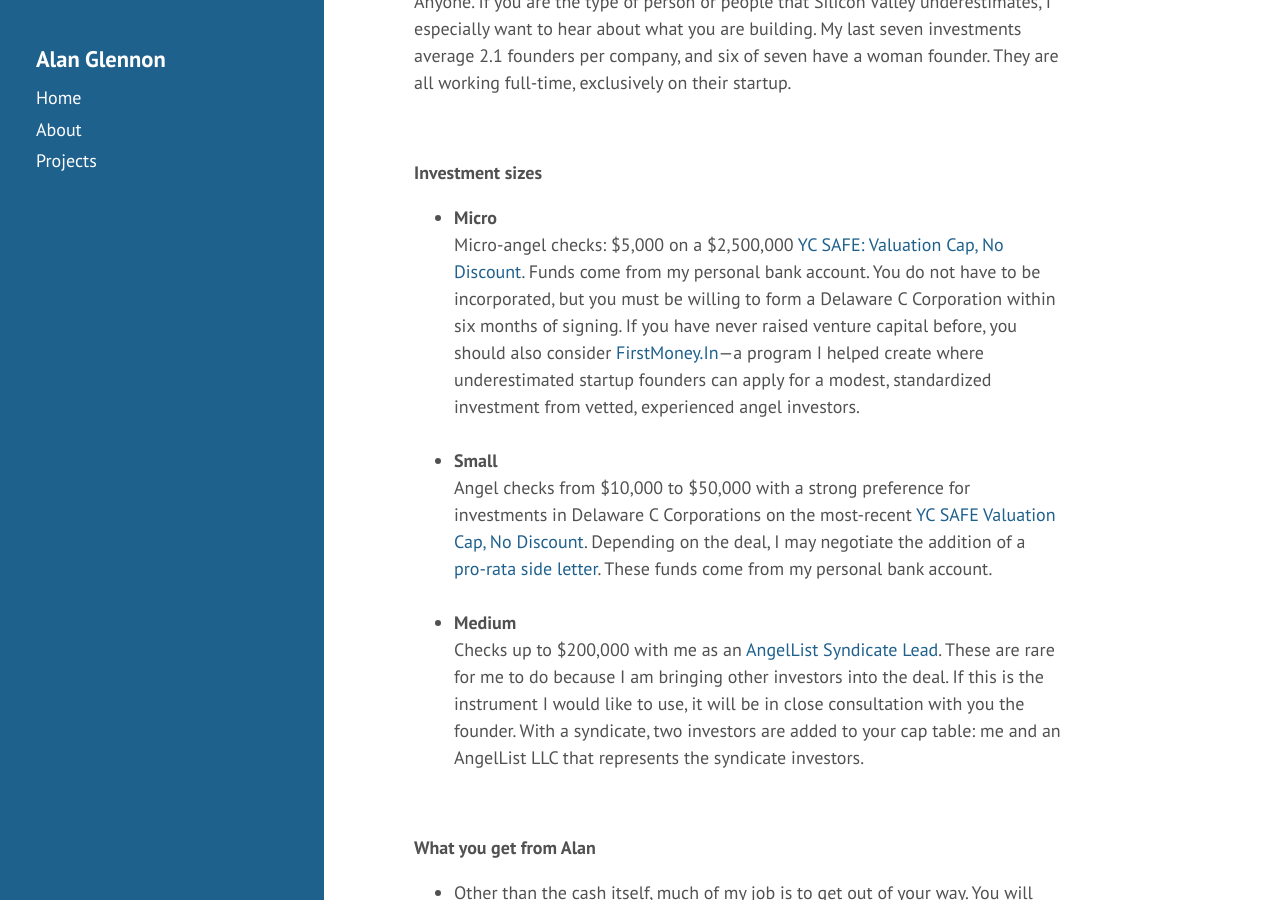
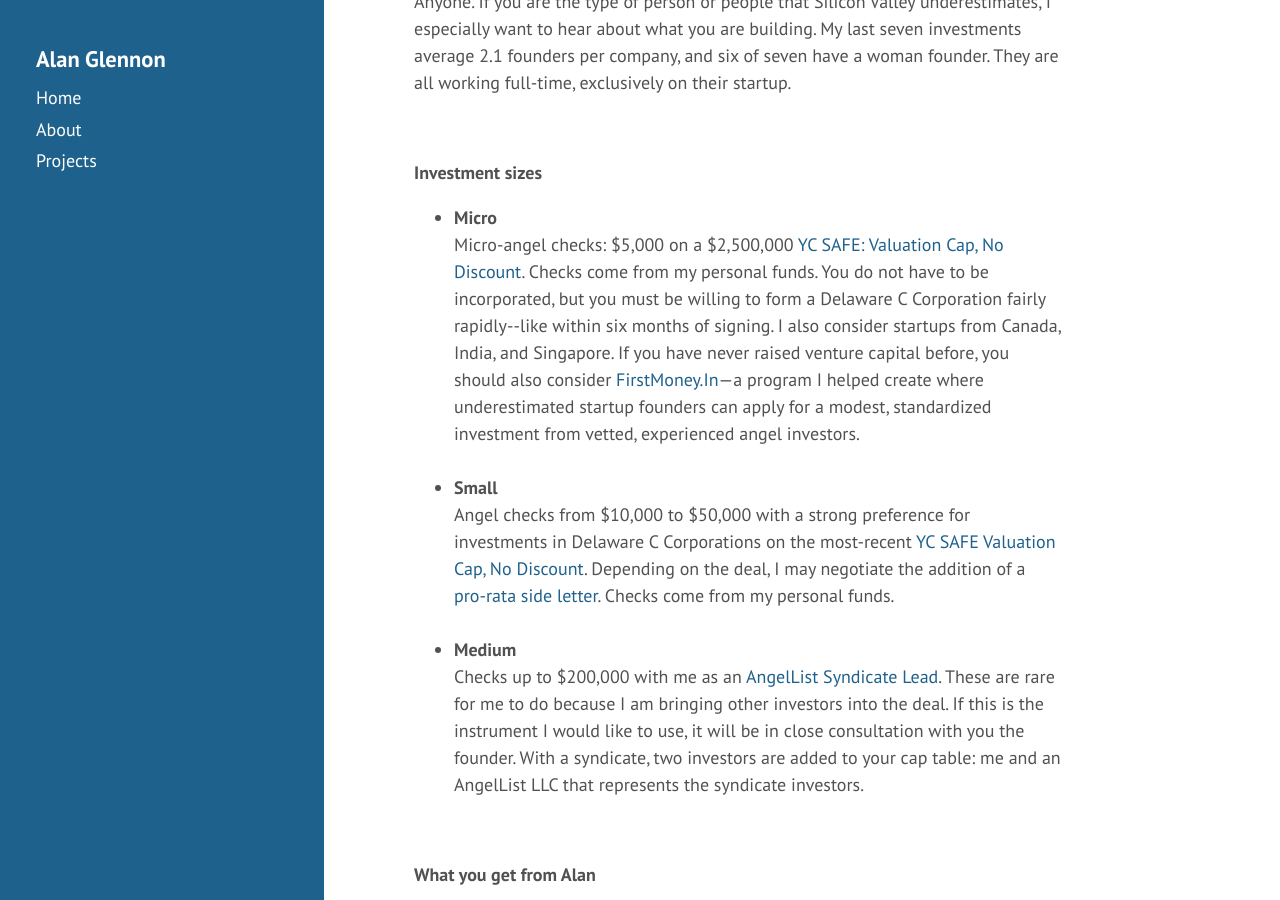
Before and after one commit to glennon/glennon.github.io, a Jekyll site: the page built from _posts/2020-10-15-founders-guide.md, in a window 1280 px wide and 900 px high, scrolled down 1128 px. Built offline with Jekyll 4.4.1, drawn with Linux system fonts in a browser that asks for light colours; some of the changed text lies outside the part shown.

Commit message:
Update 2020-10-15-founders-guide.md

```diff
--- a/_posts/2020-10-15-founders-guide.md
+++ b/_posts/2020-10-15-founders-guide.md
@@ -35,10 +35,10 @@
 <b>Investment sizes</b>
 <ul>
 <li><b>Micro</b><br />
-Micro-angel checks: $5,000 on a $2,500,000 <a href="https://www.ycombinator.com/documents/">YC SAFE: Valuation Cap, No Discount</a>. Funds come from my personal bank account. You do not have to be incorporated, but you must be willing to form a Delaware C Corporation within six months of signing. If you have never raised venture capital before, you should also consider <a href="https://FirstMoney.In">FirstMoney.In</a>—a program I helped create where underestimated startup founders can apply for a modest, standardized investment from vetted, experienced angel investors.</li>
+Micro-angel checks: $5,000 on a $2,500,000 <a href="https://www.ycombinator.com/documents/">YC SAFE: Valuation Cap, No Discount</a>. Checks come from my personal funds. You do not have to be incorporated, but you must be willing to form a Delaware C Corporation fairly rapidly--like within six months of signing. I also consider startups from Canada, India, and Singapore. If you have never raised venture capital before, you should also consider <a href="https://FirstMoney.In">FirstMoney.In</a>—a program I helped create where underestimated startup founders can apply for a modest, standardized investment from vetted, experienced angel investors.</li>
 <br />
 <li><b>Small</b><br />
-Angel checks from $10,000 to $50,000 with a strong preference for investments in Delaware C Corporations on the most-recent <a href="https://www.ycombinator.com/documents/">YC SAFE Valuation Cap, No Discount</a>. Depending on the deal, I may negotiate the addition of a <a href="https://www.ycombinator.com/documents/">pro-rata side letter</a>. These funds come from my personal bank account.</li>
+Angel checks from $10,000 to $50,000 with a strong preference for investments in Delaware C Corporations on the most-recent <a href="https://www.ycombinator.com/documents/">YC SAFE Valuation Cap, No Discount</a>. Depending on the deal, I may negotiate the addition of a <a href="https://www.ycombinator.com/documents/">pro-rata side letter</a>. Checks come from my personal funds.</li>
 <br />
 <li><b>Medium</b><br />
 Checks up to $200,000 with me as an <a href="https://angel.co/syndicates">AngelList Syndicate Lead</a>. These are rare for me to do because I am bringing other investors into the deal. If this is the instrument I would like to use, it will be in close consultation with you the founder. With a syndicate, two investors are added to your cap table: me and an AngelList LLC that represents the syndicate investors.</li>
```
Also changed, not shown: other parts of _posts/2020-10-15-founders-guide.md (+2 -2 lines).
